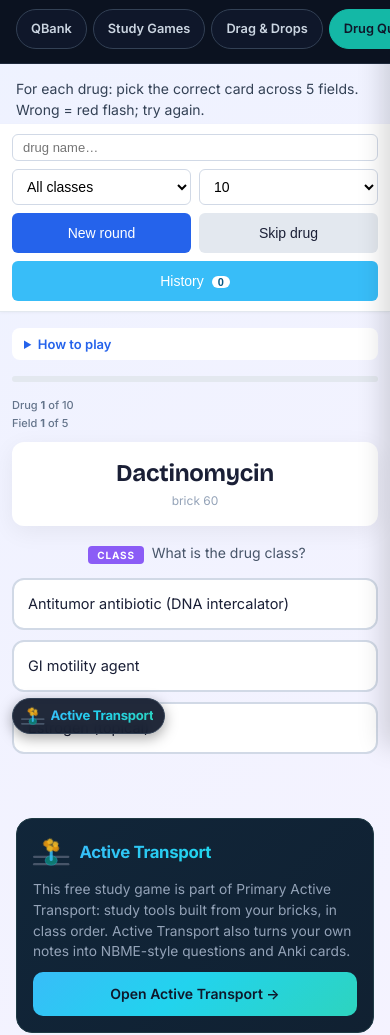
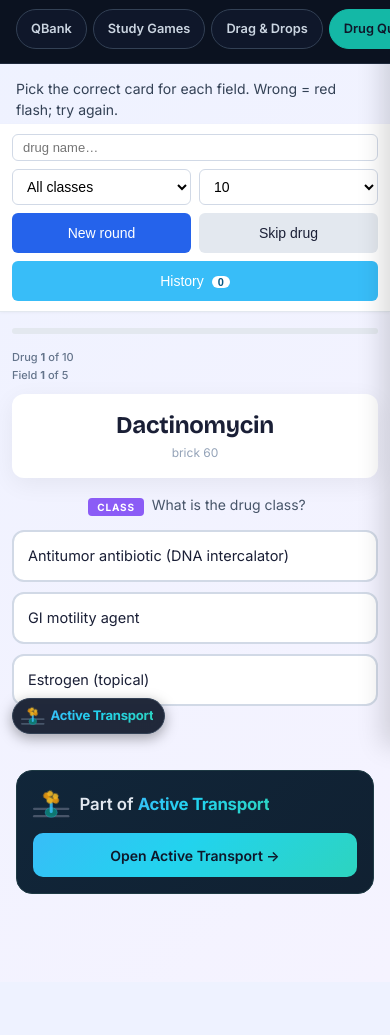
Before and after one commit to zbenja168/renal_drug_game, a plain HTML site: page index.html in a window 390 px wide. Shown: the part 98-1133 px from the top of the page. After the commit the page ends 1080 px from the top, so only its background shows below. Drawn offline with nearby package versions, Linux system fonts and the light colour scheme.

Commit message:
Show, don't tell: trim copy
Co-Authored-By: Claude Opus 5.5 <noreply@anthropic.com>

```diff
--- a/at-header.js
+++ b/at-header.js
@@ -88,12 +88,9 @@
   }
 
   function cardHTML() {
-    var what = S.kind === 'qbank' ? 'This free question bank' : 'This free study game';
     return '<div class="at-card-wrap"><a class="at-card" id="at-card-root" href="' + AT_URL + '/#primary" target="_blank" rel="noopener noreferrer">' +
       '<span class="at-card-icon">' + mark(34) + '</span>' +
-      '<span class="at-card-title at-wordmark">Active Transport</span>' +
-      '<p class="at-card-text">' + what + ' is part of Primary Active Transport: study tools built from your bricks, in class order. ' +
-      'Active Transport also turns your own notes into NBME-style questions and Anki cards.</p>' +
+      '<span class="at-card-title">Part of <span class="at-wordmark">Active Transport</span></span>' +
       '<span class="at-card-cta">Open Active Transport &rarr;</span></a></div>';
   }
 
--- a/at-tools.css
+++ b/at-tools.css
@@ -132,18 +132,17 @@ body { font-family: 'Inter', system-ui, -apple-system, 'Segoe UI', Roboto, sans-
   .at-corner-spacer { display: block; height: 64px; clear: both; }
 }
 
-/* ---- Promo card (spec §4): icon | text | button; stacked below 640px ---- */
+/* ---- Promo card (spec §4): icon | title | button; button drops below the title under 640px ---- */
 .at-card-wrap { padding: 0 24px; clear: both; }
 .at-card {
-  display: grid; grid-template-columns: auto minmax(0, 1fr) auto; grid-template-areas: "icon title cta" "icon text cta";
+  display: grid; grid-template-columns: auto minmax(0, 1fr) auto; grid-template-areas: "icon title cta";
   column-gap: 16px; row-gap: 4px; align-items: center; max-width: 72rem; margin: 32px auto 24px; padding: 16px 18px;
   border-radius: 16px; text-decoration: none; text-align: left;
   background: linear-gradient(135deg, rgba(34,211,238,.08), rgba(45,212,191,.05)), #0f172a; border: 1px solid #1e3a44;
   font-family: 'Inter', system-ui, -apple-system, 'Segoe UI', sans-serif;
 }
 .at-card-icon { grid-area: icon; display: flex; }
-.at-card-title { grid-area: title; font-size: 1.05rem; align-self: end; }
-.at-card .at-card-text { grid-area: text; margin: 0; font-size: .86rem; color: #94a3b8; line-height: 1.5; align-self: start; }
+.at-card-title { grid-area: title; font-size: 1.05rem; font-weight: 600; color: #e2e8f0; min-width: 0; }
 .at-card-cta {
   grid-area: cta; white-space: nowrap; text-align: center; padding: 10px 16px; border-radius: 10px; font-size: .875rem; font-weight: 600;
   color: #0f172a; background: linear-gradient(135deg, #38bdf8 0%, #22d3ee 45%, #2dd4bf 100%); transition: filter .15s ease, transform .15s ease;
@@ -151,9 +150,8 @@ body { font-family: 'Inter', system-ui, -apple-system, 'Segoe UI', Roboto, sans-
 .at-card:hover .at-card-cta { filter: brightness(1.08); transform: translateY(-1px); }
 @media (max-width: 639px) {
   .at-card-wrap { padding: 0 16px; }
-  .at-card { grid-template-columns: auto minmax(0, 1fr); grid-template-areas: "icon title" "text text" "cta cta"; row-gap: 10px; column-gap: 10px; padding: 16px; }
-  .at-card-title { align-self: center; }
-  .at-card-cta { display: flex; align-items: center; justify-content: center; min-height: 44px; white-space: normal; }
+  .at-card { grid-template-columns: auto minmax(0, 1fr); grid-template-areas: "icon title" "cta cta"; row-gap: 12px; column-gap: 10px; padding: 16px; }
+    .at-card-cta { display: flex; align-items: center; justify-content: center; min-height: 44px; white-space: normal; }
 }
 
 /* Exam skins imitate an exam interface: their quiz page drops the brand bar. */
--- a/index.html
+++ b/index.html
@@ -430,13 +430,13 @@
 </style>
 <!-- at-tools -->
 <link rel="preconnect" href="https://fonts.googleapis.com"><link rel="preconnect" href="https://fonts.gstatic.com" crossorigin><link href="https://fonts.googleapis.com/css2?family=Bricolage+Grotesque:opsz,wght@12..96,500..800&family=Inter:wght@400;500;600;700&family=JetBrains+Mono:wght@500;600&display=swap" rel="stylesheet">
-<link rel="stylesheet" href="at-tools.css?v=76b7553f">
+<link rel="stylesheet" href="at-tools.css?v=7ff97a40">
 <!-- /at-tools -->
 <style data-at-fix>.at-intro{max-width:1200px;margin:14px auto 4px;padding:0 16px;color:#334155;font-size:14px;line-height:1.5}</style>
 </head>
 <body>
-<!-- at-header --><script src="at-site.js?v=76b7553f"></script><script src="at-header.js?v=76b7553f" data-page="app"></script><!-- /at-header -->
-<p class="at-intro">For each drug: pick the correct card across 5 fields. Wrong = red flash; try again.</p>
+<!-- at-header --><script src="at-site.js?v=7ff97a40"></script><script src="at-header.js?v=7ff97a40" data-page="app"></script><!-- /at-header -->
+<p class="at-intro">Pick the correct card for each field. Wrong = red flash; try again.</p>
 
 <div class="controls">
   <label>Search</label>
@@ -469,16 +469,6 @@
 </div>
 
 <main id="main">
-  <details class="help">
-    <summary>How to play</summary>
-    <ul>
-      <li>You'll be shown one drug at a time. For each field (Class → MOA → Uses → AEs → Notes), pick the correct card from 3 choices.</li>
-      <li>Wrong choice flashes red and disables — try one of the other two. Right choice locks green and advances.</li>
-      <li>Completed cards for the current drug stay visible below as a quick recap before you move to the next drug.</li>
-      <li>Use <b>Search</b> / <b>Class</b> to focus on specific drugs. <b>Drugs / round</b> sets how many to study.</li>
-      <li><b>Skip drug</b> jumps to the next drug without completing.</li>
-    </ul>
-  </details>
 
   <div id="content"></div>
 </main>
```
